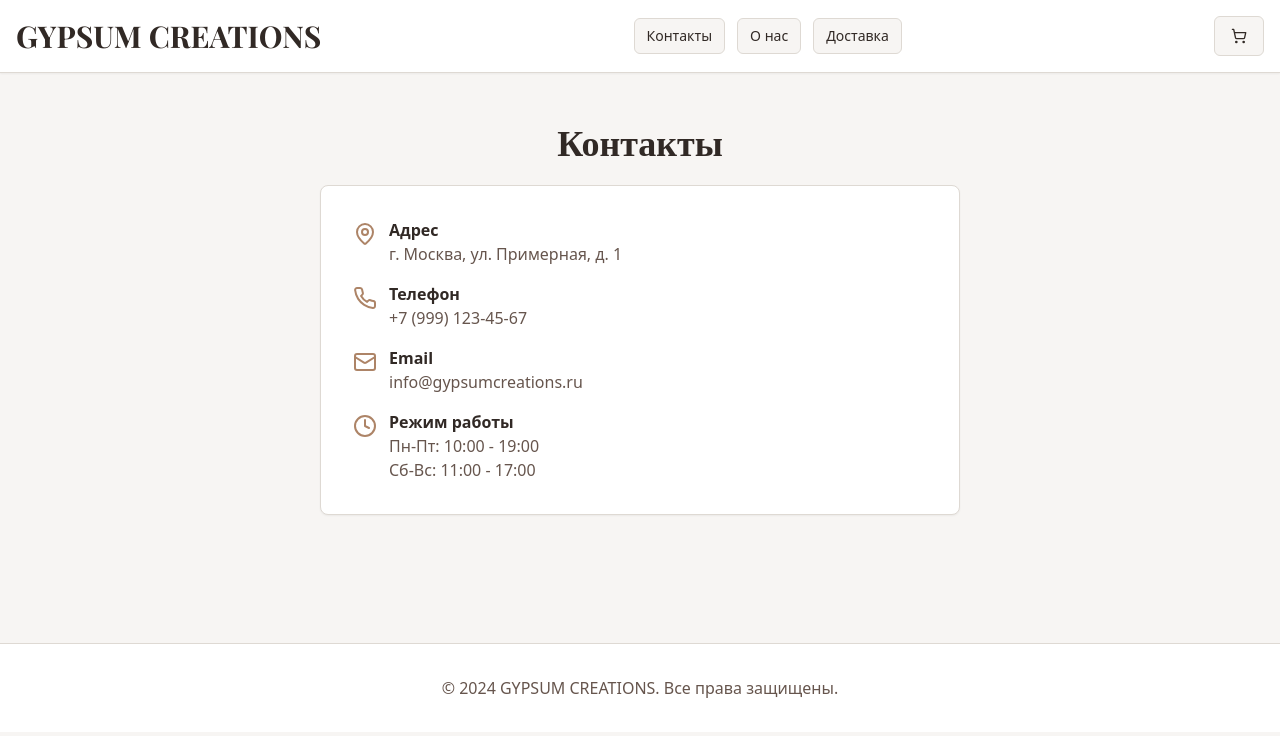
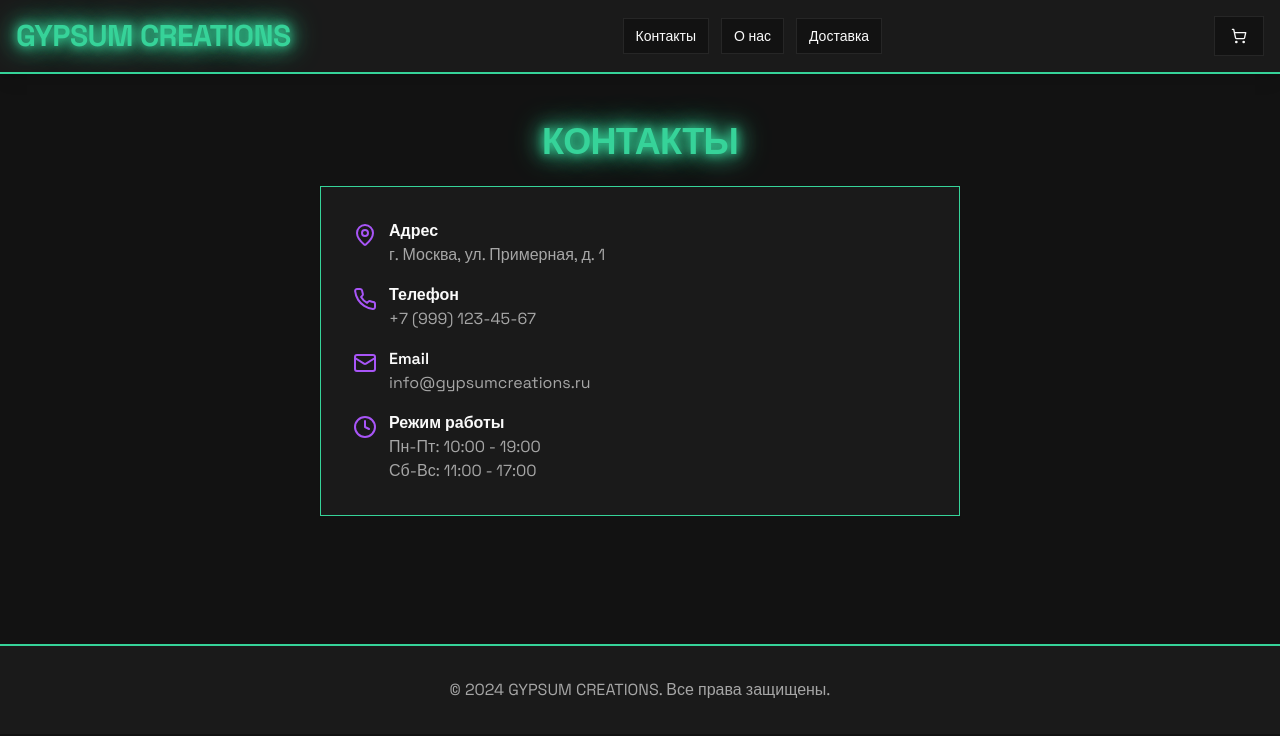
Before and after one commit to pr-poehali-dev/gypsum-store-project, a React (Vite) app: page / in a window 1280 px wide. Both pictures are taken after a click on the button "Контакты". Shown: the top 736 px of the page. Built offline with nearby package versions, Linux system fonts and the light colour scheme.

Commit message:
feat: обновить дизайн в стиле нео

```diff
--- a/src/index.css
+++ b/src/index.css
@@ -1,4 +1,4 @@
-@import url("https://fonts.googleapis.com/css2?family=Playfair+Display:wght@400;600;700&display=swap");
+@import url("https://fonts.googleapis.com/css2?family=Space+Grotesk:wght@400;500;600;700&display=swap");
 
 @tailwind base;
 @tailwind components;
@@ -6,89 +6,74 @@
 
 @layer base {
   :root {
-    --background: 32 20% 96%;
-    --foreground: 20 14% 17%;
+    --background: 0 0% 7%;
+    --foreground: 0 0% 98%;
 
-    --card: 0 0% 100%;
-    --card-foreground: 20 14% 17%;
+    --card: 0 0% 10%;
+    --card-foreground: 0 0% 98%;
 
-    --popover: 0 0% 100%;
-    --popover-foreground: 20 14% 17%;
+    --popover: 0 0% 10%;
+    --popover-foreground: 0 0% 98%;
 
-    --primary: 20 14% 17%;
-    --primary-foreground: 32 20% 96%;
+    --primary: 158 64% 52%;
+    --primary-foreground: 0 0% 7%;
 
-    --secondary: 25 30% 54%;
-    --secondary-foreground: 0 0% 100%;
+    --secondary: 271 91% 65%;
+    --secondary-foreground: 0 0% 7%;
 
-    --muted: 32 15% 88%;
-    --muted-foreground: 20 14% 35%;
+    --muted: 0 0% 15%;
+    --muted-foreground: 0 0% 65%;
 
-    --accent: 25 30% 54%;
-    --accent-foreground: 0 0% 100%;
+    --accent: 158 64% 52%;
+    --accent-foreground: 0 0% 7%;
 
-    --destructive: 0 84.2% 60.2%;
-    --destructive-foreground: 210 40% 98%;
+    --destructive: 0 84% 60%;
+    --destructive-foreground: 0 0% 98%;
 
-    --border: 32 15% 85%;
-    --input: 32 15% 85%;
-    --ring: 20 14% 17%;
+    --border: 158 64% 52%;
+    --input: 0 0% 15%;
+    --ring: 158 64% 52%;
 
-    --radius: 0.5rem;
+    --radius: 0rem;
 
-    --sidebar-background: 0 0% 98%;
-
-    --sidebar-foreground: 240 5.3% 26.1%;
-
-    --sidebar-primary: 240 5.9% 10%;
-
-    --sidebar-primary-foreground: 0 0% 98%;
-
-    --sidebar-accent: 240 4.8% 95.9%;
-
-    --sidebar-accent-foreground: 240 5.9% 10%;
-
-    --sidebar-border: 220 13% 91%;
-
-    --sidebar-ring: 217.2 91.2% 59.8%;
+    --sidebar-background: 0 0% 10%;
+    --sidebar-foreground: 0 0% 98%;
+    --sidebar-primary: 158 64% 52%;
+    --sidebar-primary-foreground: 0 0% 7%;
+    --sidebar-accent: 0 0% 15%;
+    --sidebar-accent-foreground: 0 0% 98%;
+    --sidebar-border: 158 64% 52%;
+    --sidebar-ring: 158 64% 52%;
   }
 
   .dark {
-    --background: 222.2 84% 4.9%;
-    --foreground: 210 40% 98%;
-
-    --card: 222.2 84% 4.9%;
-    --card-foreground: 210 40% 98%;
-
-    --popover: 222.2 84% 4.9%;
-    --popover-foreground: 210 40% 98%;
-
-    --primary: 210 40% 98%;
-    --primary-foreground: 222.2 47.4% 11.2%;
-
-    --secondary: 217.2 32.6% 17.5%;
-    --secondary-foreground: 210 40% 98%;
-
-    --muted: 217.2 32.6% 17.5%;
-    --muted-foreground: 215 20.2% 65.1%;
-
-    --accent: 217.2 32.6% 17.5%;
-    --accent-foreground: 210 40% 98%;
-
-    --destructive: 0 62.8% 30.6%;
-    --destructive-foreground: 210 40% 98%;
-
-    --border: 217.2 32.6% 17.5%;
-    --input: 217.2 32.6% 17.5%;
-    --ring: 212.7 26.8% 83.9%;
-    --sidebar-background: 240 5.9% 10%;
-    --sidebar-foreground: 240 4.8% 95.9%;
-    --sidebar-primary: 224.3 76.3% 48%;
-    --sidebar-primary-foreground: 0 0% 100%;
-    --sidebar-accent: 240 3.7% 15.9%;
-    --sidebar-accent-foreground: 240 4.8% 95.9%;
-    --sidebar-border: 240 3.7% 15.9%;
-    --sidebar-ring: 217.2 91.2% 59.8%;
+    --background: 0 0% 7%;
+    --foreground: 0 0% 98%;
+    --card: 0 0% 10%;
+    --card-foreground: 0 0% 98%;
+    --popover: 0 0% 10%;
+    --popover-foreground: 0 0% 98%;
+    --primary: 158 64% 52%;
+    --primary-foreground: 0 0% 7%;
+    --secondary: 271 91% 65%;
+    --secondary-foreground: 0 0% 7%;
+    --muted: 0 0% 15%;
+    --muted-foreground: 0 0% 65%;
+    --accent: 158 64% 52%;
+    --accent-foreground: 0 0% 7%;
+    --destructive: 0 84% 60%;
+    --destructive-foreground: 0 0% 98%;
+    --border: 158 64% 52%;
+    --input: 0 0% 15%;
+    --ring: 158 64% 52%;
+    --sidebar-background: 0 0% 10%;
+    --sidebar-foreground: 0 0% 98%;
+    --sidebar-primary: 158 64% 52%;
+    --sidebar-primary-foreground: 0 0% 7%;
+    --sidebar-accent: 0 0% 15%;
+    --sidebar-accent-foreground: 0 0% 98%;
+    --sidebar-border: 158 64% 52%;
+    --sidebar-ring: 158 64% 52%;
   }
 }
 
@@ -99,6 +84,7 @@
 
   body {
     @apply bg-background text-foreground;
+    font-family: "Space Grotesk", sans-serif;
   }
 
   h1,
@@ -107,6 +93,25 @@
   h4,
   h5,
   h6 {
-    font-family: "Playfair Display", serif;
+    font-family: "Space Grotesk", sans-serif;
+    font-weight: 700;
+    text-transform: uppercase;
+    letter-spacing: -0.02em;
   }
 }
+
+@layer utilities {
+  .neon-glow {
+    box-shadow:
+      0 0 10px theme("colors.primary.DEFAULT"),
+      0 0 20px theme("colors.primary.DEFAULT"),
+      0 0 30px theme("colors.primary.DEFAULT");
+  }
+
+  .neon-text {
+    text-shadow:
+      0 0 10px theme("colors.primary.DEFAULT"),
+      0 0 20px theme("colors.primary.DEFAULT"),
+      0 0 30px theme("colors.primary.DEFAULT");
+  }
+}
--- a/src/pages/Index.tsx
+++ b/src/pages/Index.tsx
@@ -73,10 +73,10 @@ const Index = () => {
 
   return (
     <div className="min-h-screen bg-background">
-      <header className="sticky top-0 z-50 bg-card border-b border-border shadow-sm">
+      <header className="sticky top-0 z-50 bg-card border-b-2 border-primary shadow-lg">
         <div className="container mx-auto px-4 py-4">
           <div className="flex items-center justify-between">
-            <h1 className="text-2xl md:text-3xl font-bold text-foreground">GYPSUM CREATIONS</h1>
+            <h1 className="text-2xl md:text-3xl font-bold text-primary neon-text">GYPSUM CREATIONS</h1>
             <div className="flex items-center gap-2 md:gap-4">
               <nav className="flex gap-2 md:gap-3">
                 <Button
@@ -169,7 +169,7 @@ const Index = () => {
         {activeSection === 'home' && (
           <div className="space-y-16">
             <section className="text-center space-y-6">
-              <h2 className="text-3xl md:text-5xl font-bold text-foreground mb-4">Изделия из гипса ручной работы</h2>
+              <h2 className="text-3xl md:text-5xl font-bold text-primary neon-text mb-4">Изделия из гипса ручной работы</h2>
               <p className="text-base md:text-lg text-muted-foreground max-w-2xl mx-auto px-4">
                 Создаём уникальные декоративные элементы для вашего интерьера.
                 Высокое качество, индивидуальный подход, классическая элегантность.
@@ -177,12 +177,12 @@ const Index = () => {
             </section>
 
             <section>
-              <h3 className="text-2xl md:text-3xl font-bold mb-8 text-center">Популярные изделия</h3>
+              <h3 className="text-2xl md:text-3xl font-bold mb-8 text-center text-secondary">Популярные изделия</h3>
               <Carousel className="w-full max-w-5xl mx-auto">
                 <CarouselContent>
                   {products.map(product => (
                     <CarouselItem key={product.id} className="basis-full md:basis-1/2 lg:basis-1/3">
-                      <Card className="overflow-hidden hover-scale transition-all">
+                      <Card className="overflow-hidden hover-scale transition-all border-2 border-primary hover:neon-glow">
                         <CardContent className="p-0">
                           <img
                             src={product.image}
@@ -190,11 +190,11 @@ const Index = () => {
                             className="w-full h-64 object-cover"
                           />
                           <div className="p-6 space-y-3">
-                            <Badge variant="secondary">{product.category}</Badge>
+                            <Badge className="bg-secondary text-secondary-foreground border-none">{product.category}</Badge>
                             <h4 className="text-xl font-semibold">{product.name}</h4>
                             <div className="flex items-center justify-between">
                               <span className="text-2xl font-bold text-primary">{product.price} ₽</span>
-                              <Button onClick={() => addToCart(product)} className="bg-secondary hover:bg-secondary/90">
+                              <Button onClick={() => addToCart(product)} className="bg-secondary hover:bg-secondary/90 text-secondary-foreground font-bold">
                                 <Icon name="ShoppingCart" size={18} className="mr-2" />
                                 В корзину
                               </Button>
@@ -210,13 +210,13 @@ const Index = () => {
               </Carousel>
             </section>
 
-            <section className="bg-muted rounded-lg p-4 md:p-8">
-              <h3 className="text-2xl md:text-3xl font-bold mb-8 text-center">Наши работы</h3>
+            <section className="bg-muted border-2 border-primary p-4 md:p-8">
+              <h3 className="text-2xl md:text-3xl font-bold mb-8 text-center text-accent">Наши работы</h3>
               <div className="grid grid-cols-1 md:grid-cols-3 gap-4 md:gap-6">
                 {galleryImages.map((img, idx) => (
                   <Dialog key={idx}>
                     <DialogTrigger asChild>
-                      <div className="cursor-pointer overflow-hidden rounded-lg hover-scale transition-all">
+                      <div className="cursor-pointer overflow-hidden border-2 border-primary hover:neon-glow hover-scale transition-all">
                         <img
                           src={img}
                           alt={`Работа ${idx + 1}`}
@@ -232,8 +232,8 @@ const Index = () => {
               </div>
             </section>
 
-            <section className="bg-card border border-border rounded-lg p-4 md:p-8 max-w-xl mx-auto">
-              <h3 className="text-2xl md:text-3xl font-bold mb-6 text-center">Индивидуальный заказ</h3>
+            <section className="bg-card border-2 border-primary p-4 md:p-8 max-w-xl mx-auto">
+              <h3 className="text-2xl md:text-3xl font-bold mb-6 text-center text-primary neon-text">Индивидуальный заказ</h3>
               <p className="text-muted-foreground text-center mb-8">
                 Закажите уникальное изделие по вашему эскизу
               </p>
@@ -244,7 +244,7 @@ const Index = () => {
                   placeholder="Что хотите заказать?"
                   rows={4}
                 />
-                <Button type="submit" className="w-full bg-secondary hover:bg-secondary/90" size="lg">
+                <Button type="submit" className="w-full bg-secondary hover:bg-secondary/90 text-secondary-foreground font-bold" size="lg">
                   Отправить заявку
                 </Button>
               </form>
@@ -254,7 +254,7 @@ const Index = () => {
 
         {activeSection === 'catalog' && (
           <div className="space-y-8">
-            <h2 className="text-3xl md:text-4xl font-bold text-center">Каталог товаров</h2>
+            <h2 className="text-3xl md:text-4xl font-bold text-center text-primary neon-text">Каталог товаров</h2>
             <Carousel className="w-full max-w-5xl mx-auto">
               <CarouselContent>
                 {products.map(product => (
@@ -286,7 +286,7 @@ const Index = () => {
 
         {activeSection === 'about' && (
           <div className="max-w-3xl mx-auto space-y-6 px-4">
-            <h2 className="text-3xl md:text-4xl font-bold text-center">О нас</h2>
+            <h2 className="text-3xl md:text-4xl font-bold text-center text-primary neon-text">О нас</h2>
             <p className="text-lg text-muted-foreground">
               Мы — команда профессионалов, создающих изделия из гипса ручной работы уже более 10 лет.
               Каждое наше изделие — это произведение искусства, выполненное с любовью к деталям.
@@ -300,7 +300,7 @@ const Index = () => {
 
         {activeSection === 'delivery' && (
           <div className="max-w-3xl mx-auto space-y-6 px-4">
-            <h2 className="text-3xl md:text-4xl font-bold text-center">Доставка и оплата</h2>
+            <h2 className="text-3xl md:text-4xl font-bold text-center text-primary neon-text">Доставка и оплата</h2>
             <div className="space-y-4">
               <Card>
                 <CardContent className="p-6">
@@ -334,7 +334,7 @@ const Index = () => {
 
         {activeSection === 'contacts' && (
           <div className="max-w-2xl mx-auto space-y-6 px-4">
-            <h2 className="text-3xl md:text-4xl font-bold text-center">Контакты</h2>
+            <h2 className="text-3xl md:text-4xl font-bold text-center text-primary neon-text">Контакты</h2>
             <Card>
               <CardContent className="p-8 space-y-4">
                 <div className="flex items-start gap-3">
@@ -372,7 +372,7 @@ const Index = () => {
         )}
       </main>
 
-      <footer className="bg-card border-t border-border mt-20">
+      <footer className="bg-card border-t-2 border-primary mt-20">
         <div className="container mx-auto px-4 py-8">
           <div className="text-center text-muted-foreground">
             <p>© 2024 GYPSUM CREATIONS. Все права защищены.</p>
```
